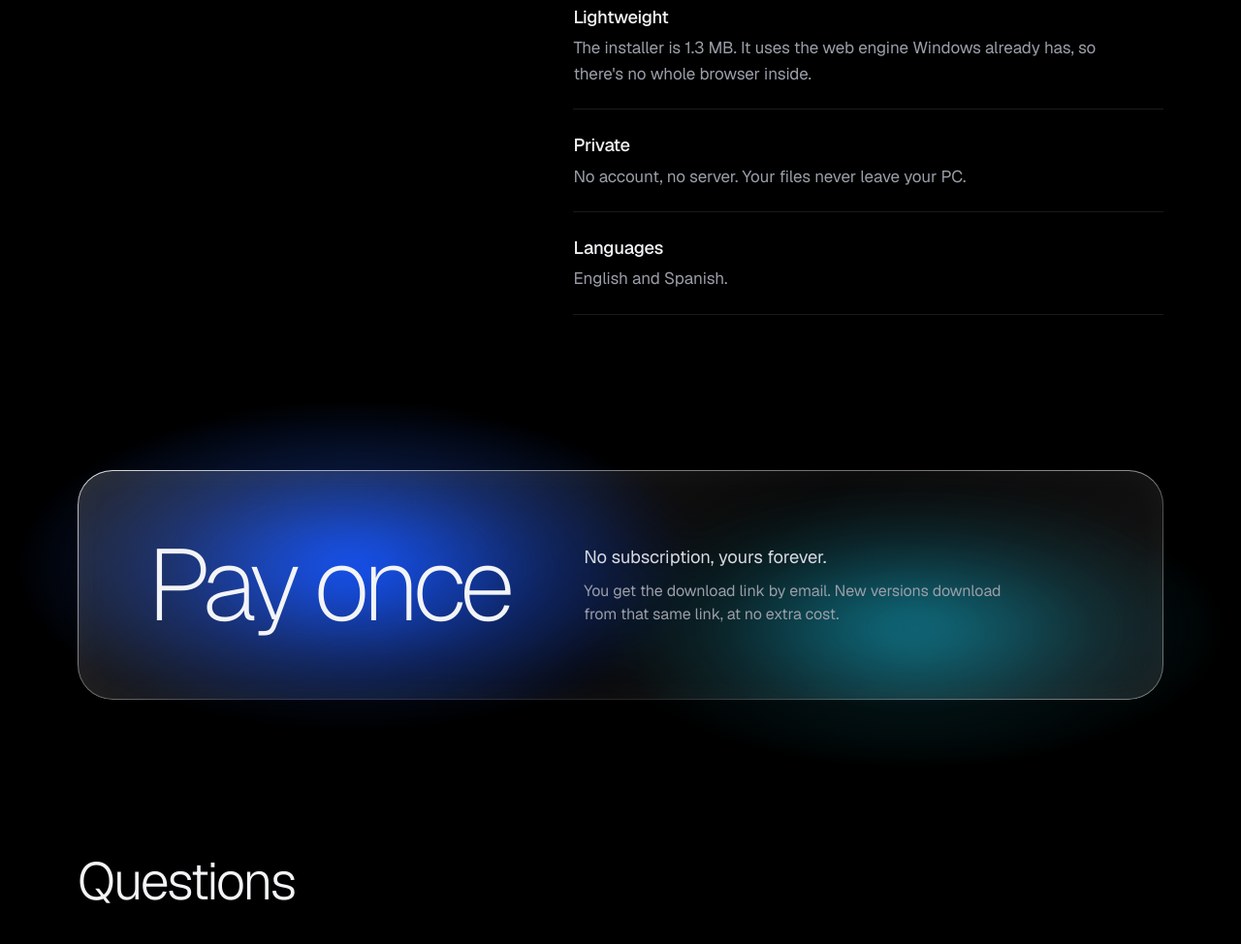
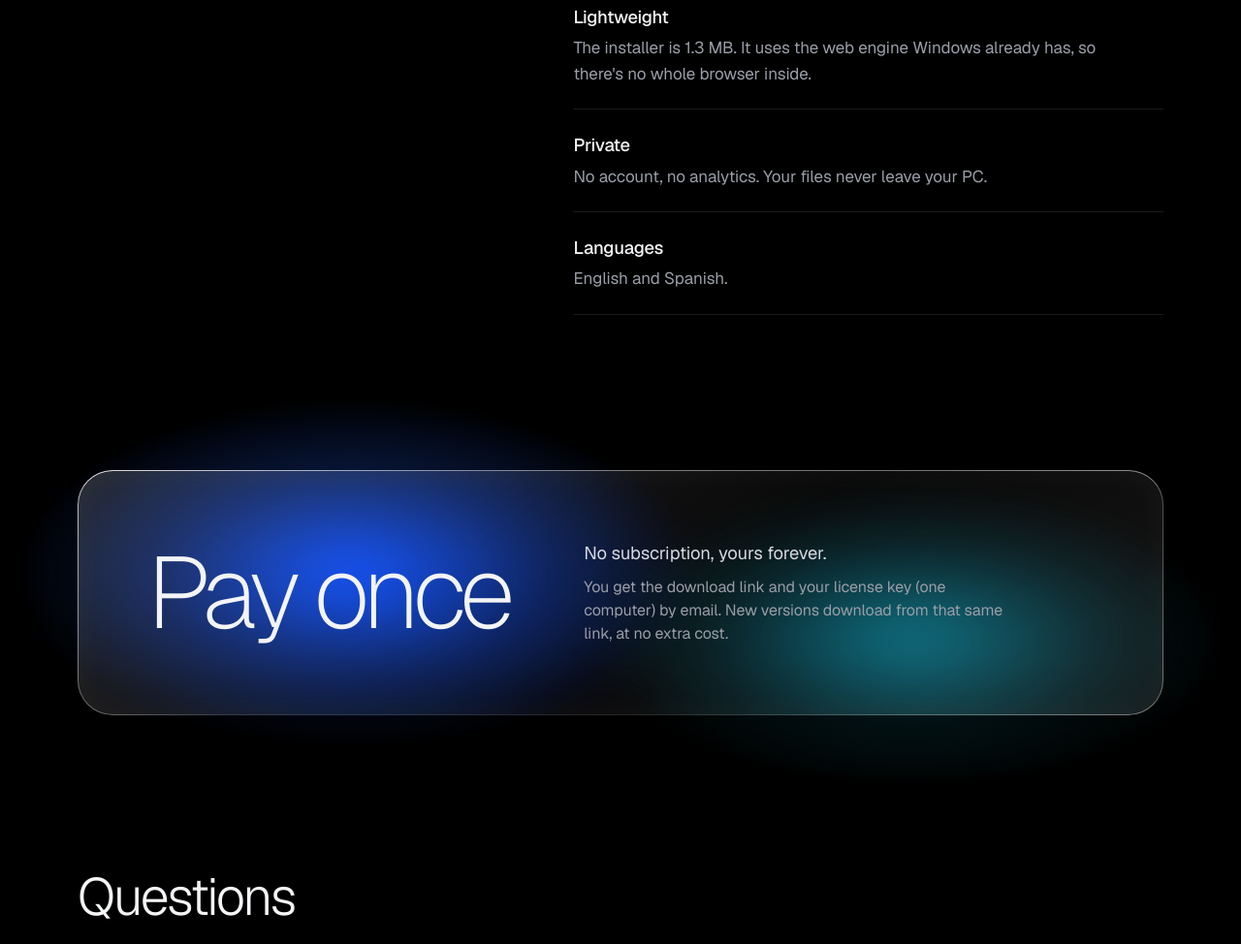
Before and after one commit to BerNiii04/dropshelf, a plain HTML site: page index.html in a window 1280 px wide. Shown: the part 2289-3263 px from the top of the page at 97% size. Drawn offline with Linux system fonts and the light colour scheme.

Commit message:
License key: web and legal text

```diff
--- a/index.html
+++ b/index.html
@@ -283,7 +283,7 @@
       <div><dt data-t="f3t">Imágenes de webs</dt><dd data-t="f3d">Arrastra una foto desde el navegador y queda lista en el estante, sin pasar por "Guardar como". Luego la sueltas en la carpeta que quieras.</dd></div>
       <div><dt data-t="f4t">Se aparta cuando quieres</dt><dd data-t="f4d">Ctrl+Alt+D lo oculta o lo vuelve a mostrar. También desde el icono junto al reloj.</dd></div>
       <div><dt data-t="f5t">Ligero</dt><dd data-t="f5d">El instalador pesa 1,3 MB. Usa el motor web que ya trae Windows, así que no carga un navegador entero.</dd></div>
-      <div><dt data-t="f6t">Privado</dt><dd data-t="f6d">Sin cuenta ni servidor. Tus archivos no salen de tu PC.</dd></div>
+      <div><dt data-t="f6t">Privado</dt><dd data-t="f6d">Sin cuenta ni analítica. Tus archivos no salen de tu PC.</dd></div>
       <div><dt data-t="f7t">Idiomas</dt><dd data-t="f7d">Español e inglés.</dd></div>
     </dl>
   </section>
@@ -292,7 +292,7 @@
     <div class="buyzone">
       <div class="price glass">
         <div class="amount" id="precio-t" data-t="amount">Pago único</div>
-        <p><span data-t="once" style="display:inline;margin:0;color:inherit;font-size:inherit">Sin suscripción, para siempre.</span><span data-t="onceSub">Recibes el enlace de descarga por correo. Las versiones nuevas se descargan desde ese mismo enlace, sin pagar otra vez.</span></p>
+        <p><span data-t="once" style="display:inline;margin:0;color:inherit;font-size:inherit">Sin suscripción, para siempre.</span><span data-t="onceSub">Recibes por correo el enlace de descarga y tu clave de licencia (un equipo). Las versiones nuevas se descargan desde ese mismo enlace, sin pagar otra vez.</span></p>
       </div>
     </div>
   </section>
@@ -342,10 +342,10 @@ const T = {
     f3t: "Imágenes de webs", f3d: "Arrastra una foto desde el navegador y queda lista en el estante, sin pasar por \"Guardar como\". Luego la sueltas en la carpeta que quieras.",
     f4t: "Se aparta cuando quieres", f4d: "Ctrl+Alt+D lo oculta o lo vuelve a mostrar. También desde el icono junto al reloj.",
     f5t: "Ligero", f5d: "El instalador pesa 1,3 MB. Usa el motor web que ya trae Windows, así que no carga un navegador entero.",
-    f6t: "Privado", f6d: "Sin cuenta ni servidor. Tus archivos no salen de tu PC.",
+    f6t: "Privado", f6d: "Sin cuenta ni analítica. Tus archivos no salen de tu PC.",
     f7t: "Idiomas", f7d: "Español e inglés.",
     amount: "Pago único", once: "Sin suscripción, para siempre.",
-    onceSub: "Recibes el enlace de descarga por correo. Las versiones nuevas se descargan desde ese mismo enlace, sin pagar otra vez.",
+    onceSub: "Recibes por correo el enlace de descarga y tu clave de licencia (un equipo). Las versiones nuevas se descargan desde ese mismo enlace, sin pagar otra vez.",
     faqH: "Dudas",
     q1: "¿Funciona en Windows 10?", a1: "Sí, en Windows 10 y 11 de 64 bits.",
     q2: "¿Mueve mis archivos?", a2: "No. El estante guarda un acceso al archivo original. Al sacarlo, se copia donde lo sueltes y el original sigue en su sitio.",
@@ -374,10 +374,10 @@ const T = {
     f3t: "Images from the web", f3d: "Drag a photo out of your browser and it's ready on the shelf, no \"Save as\" needed. Drop it in any folder later.",
     f4t: "Out of the way when you want", f4d: "Ctrl+Alt+D hides it or brings it back. You can also use its icon next to the clock.",
     f5t: "Lightweight", f5d: "The installer is 1.3 MB. It uses the web engine Windows already has, so there's no whole browser inside.",
-    f6t: "Private", f6d: "No account, no server. Your files never leave your PC.",
+    f6t: "Private", f6d: "No account, no analytics. Your files never leave your PC.",
     f7t: "Languages", f7d: "English and Spanish.",
     amount: "Pay once", once: "No subscription, yours forever.",
-    onceSub: "You get the download link by email. New versions download from that same link, at no extra cost.",
+    onceSub: "You get the download link and your license key (one computer) by email. New versions download from that same link, at no extra cost.",
     faqH: "Questions",
     q1: "Does it work on Windows 10?", a1: "Yes, on 64-bit Windows 10 and 11.",
     q2: "Does it move my files?", a2: "No. The shelf keeps a reference to the original file. When you drag it out, it's copied where you drop it and the original stays put.",
```
Also changed, not shown: legal.html (+4 -3 lines).
